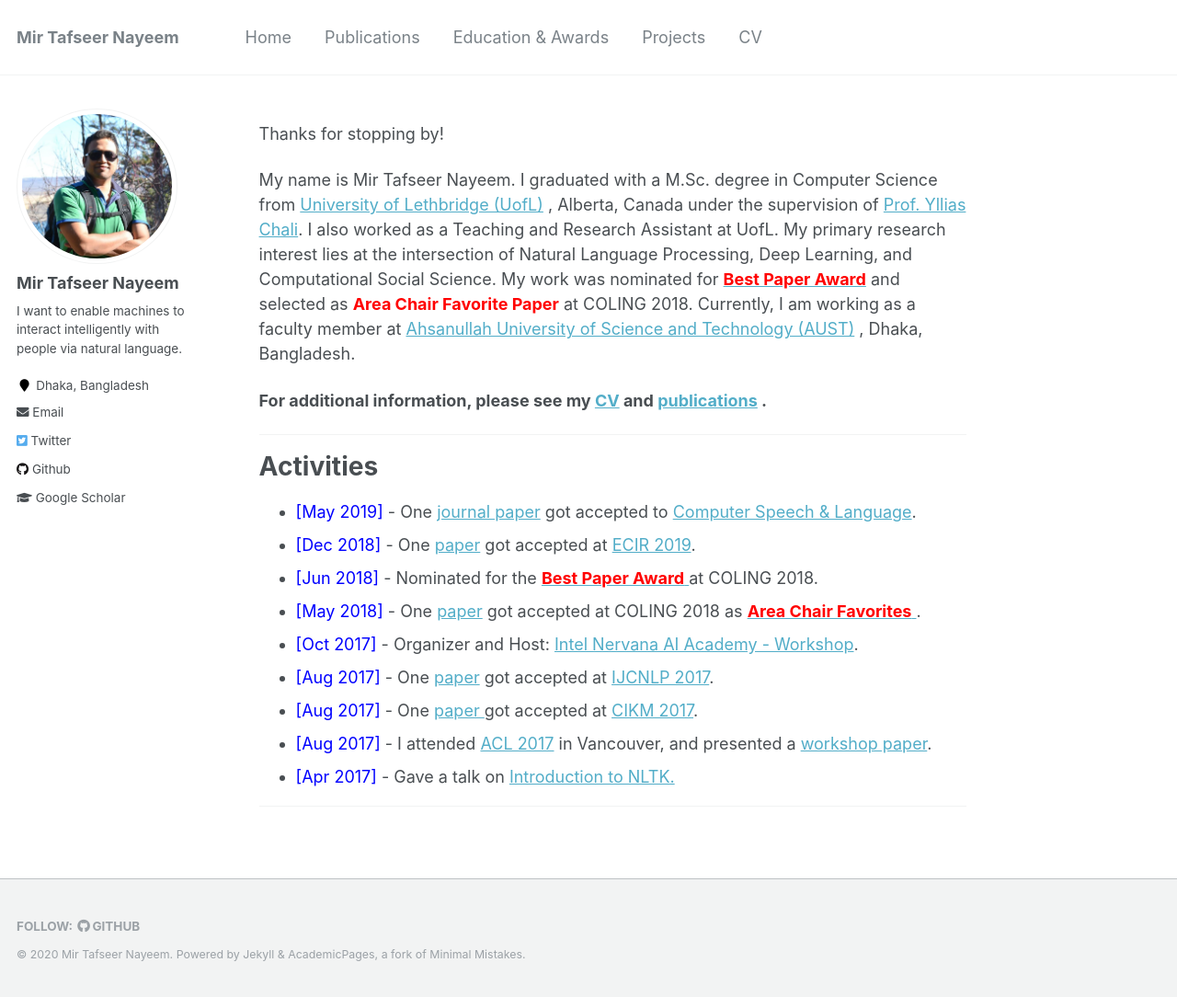
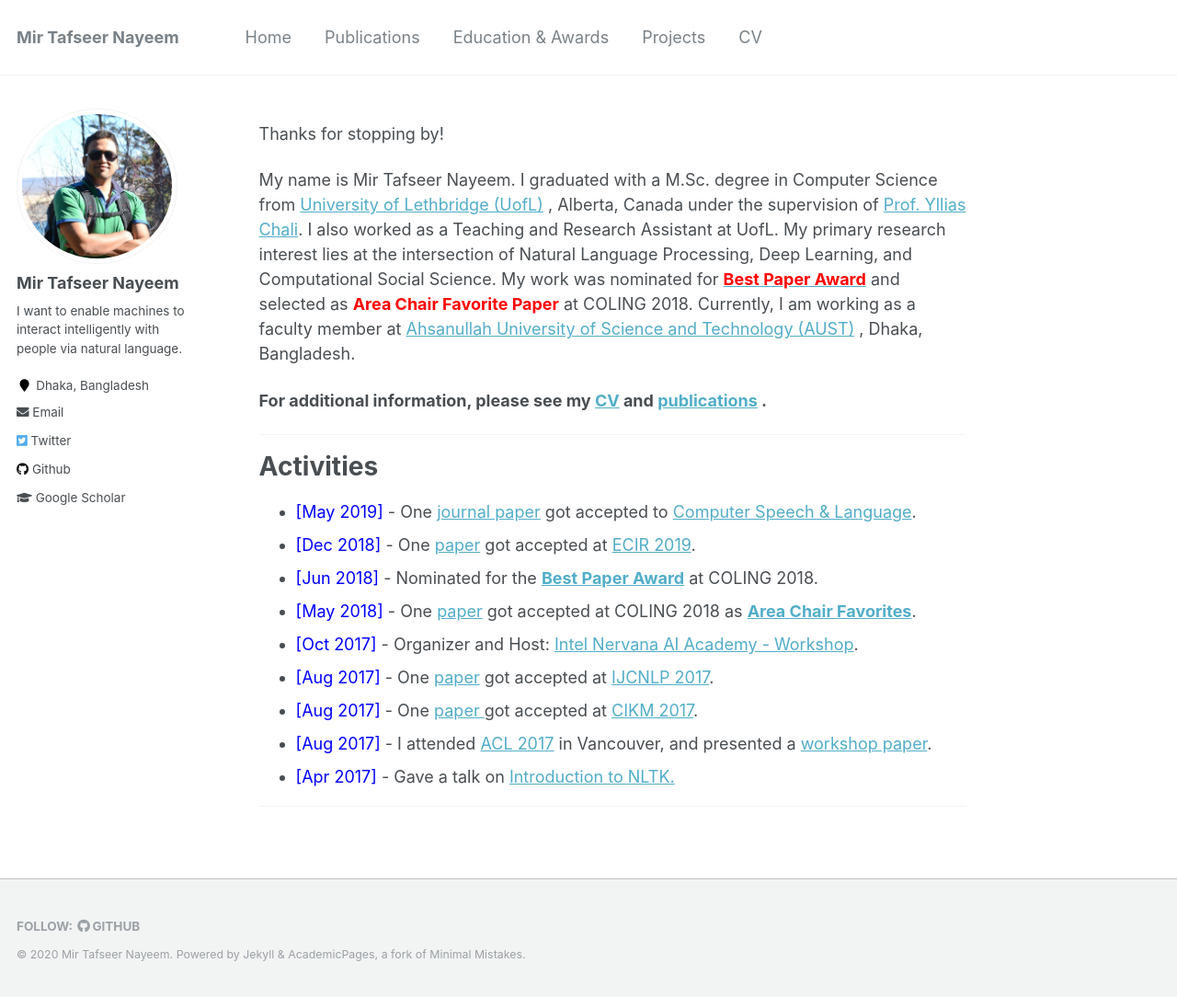
Before and after one commit to sujan-sarker/sujan-sarker.github.io, a Jekyll site: the page built from _pages/about.md, in a window 1280 px wide and 1084 px high. Shown: the whole window at 92% size. Built offline with Jekyll 4.4.1, drawn with Linux system fonts in a browser that asks for light colours.

Commit message:
Update about.md

```diff
--- a/_pages/about.md
+++ b/_pages/about.md
@@ -21,8 +21,8 @@ My name is Mir Tafseer Nayeem. I graduated with a M.Sc. degree in Computer Scien
 
 * <span style="color:Blue"> [May 2019] </span> - One [journal paper](https://www.sciencedirect.com/science/article/pii/S0885230818303449) got accepted to  [Computer Speech & Language](https://www.journals.elsevier.com/computer-speech-and-language).
 * <span style="color:Blue"> [Dec 2018] </span> - One [paper](https://link.springer.com/chapter/10.1007/978-3-030-15719-7_14) got accepted at [ECIR 2019](http://ecir2019.org/).
-* <span style="color:Blue"> [Jun 2018] </span> - Nominated for the [<span style="color:Red"> **Best Paper Award** </span>](http://coling2018.org/coling-2018-best-papers/) at COLING 2018.
-* <span style="color:Blue"> [May 2018] </span> - One [paper](http://aclweb.org/anthology/C18-1102) got accepted at COLING 2018 as [<span style="color:Red"> **Area Chair Favorites** </span>](http://coling2018.org/coling-2018-best-papers/).
+* <span style="color:Blue"> [Jun 2018] </span> - Nominated for the [**Best Paper Award**](http://coling2018.org/coling-2018-best-papers/) at COLING 2018.
+* <span style="color:Blue"> [May 2018] </span> - One [paper](http://aclweb.org/anthology/C18-1102) got accepted at COLING 2018 as [**Area Chair Favorites**](http://coling2018.org/coling-2018-best-papers/).
 * <span style="color:Blue"> [Oct 2017] </span> - Organizer and Host: [Intel Nervana AI Academy - Workshop](https://www.intel.ai/).
 * <span style="color:Blue"> [Aug 2017] </span> - One [paper](http://www.aclweb.org/anthology/I17-2071) got accepted at [IJCNLP 2017](http://ijcnlp2017.org/site/page.aspx?pid=901&sid=1133&lang=en).
 * <span style="color:Blue"> [Aug 2017] </span> - One [paper ](https://dl.acm.org/citation.cfm?id=3133106) got accepted at [CIKM 2017](http://www.cikmconference.org/CIKM2017/index.html).
```
